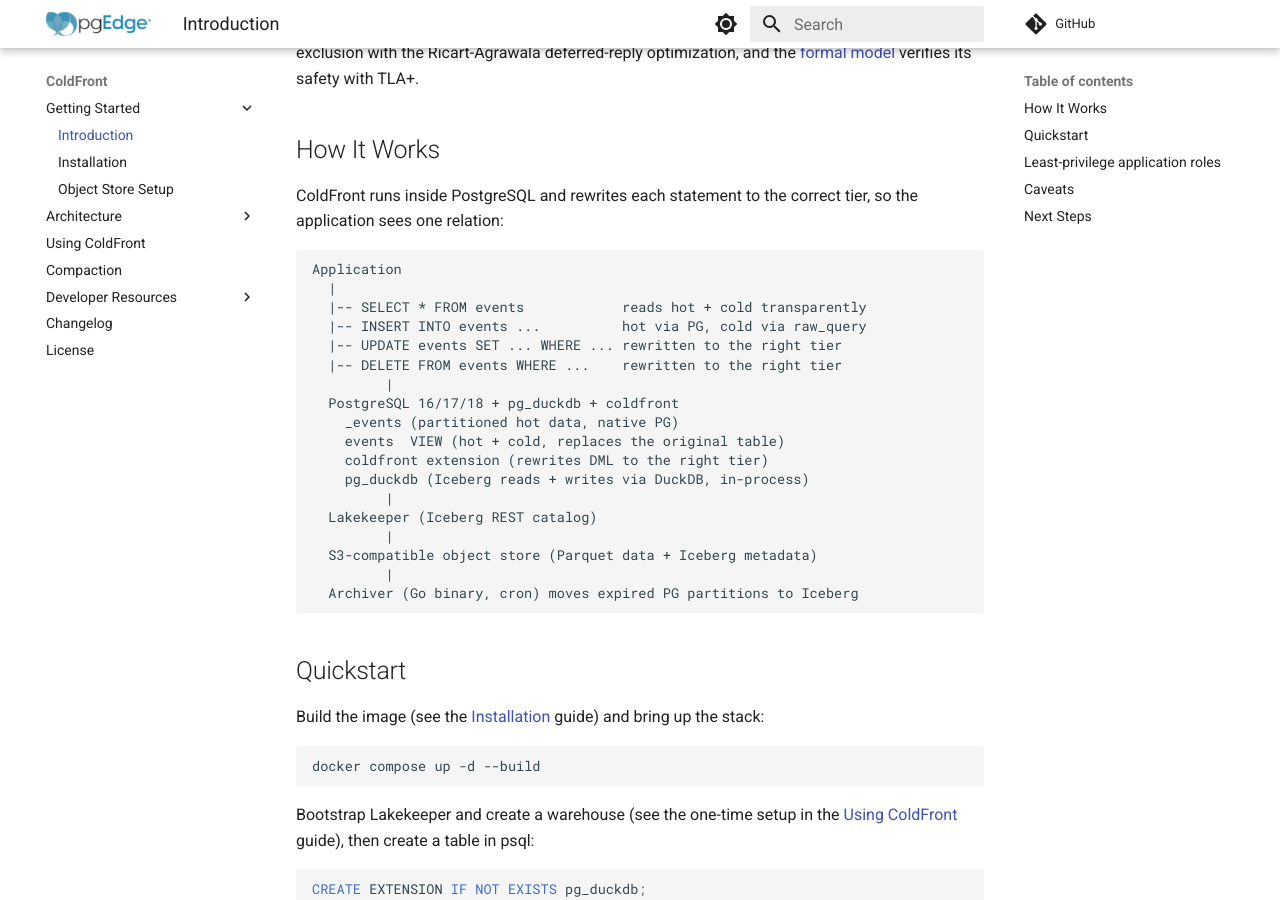
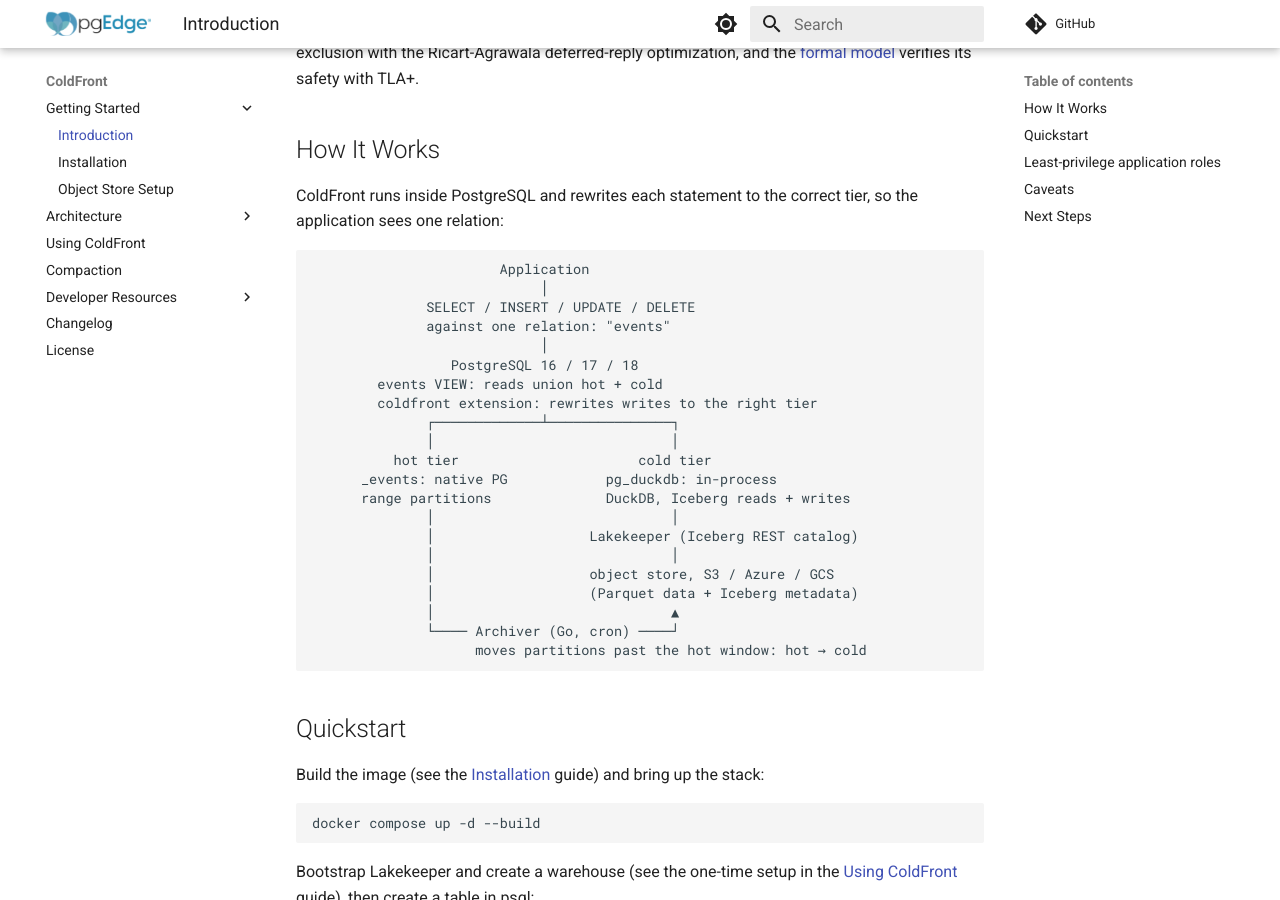
Before and after one commit to pgEdge/coldfront, an MkDocs documentation site: the page built from docs/index.md, in a window 1280 px wide and 900 px high, scrolled down 796 px. Built offline with MkDocs 1.6.1 and Material for MkDocs 9.7.7, drawn with Linux system fonts in a browser that asks for light colours; comment, search, counter and statistics services are not loaded.

Commit message:
docs: clearer How-It-Works diagram (explicit hot/cold fork, archiver placement)

````diff
--- a/docs/index.md
+++ b/docs/index.md
@@ -42,24 +42,27 @@ ColdFront runs inside PostgreSQL and rewrites each statement to the
 correct tier, so the application sees one relation:
 
 ```text
-Application
-  |
-  |-- SELECT * FROM events            reads hot + cold transparently
-  |-- INSERT INTO events ...          hot via PG, cold via raw_query
-  |-- UPDATE events SET ... WHERE ... rewritten to the right tier
-  |-- DELETE FROM events WHERE ...    rewritten to the right tier
-         |
-  PostgreSQL 16/17/18 + pg_duckdb + coldfront
-    _events (partitioned hot data, native PG)
-    events  VIEW (hot + cold, replaces the original table)
-    coldfront extension (rewrites DML to the right tier)
-    pg_duckdb (Iceberg reads + writes via DuckDB, in-process)
-         |
-  Lakekeeper (Iceberg REST catalog)
-         |
-  S3-compatible object store (Parquet data + Iceberg metadata)
-         |
-  Archiver (Go binary, cron) moves expired PG partitions to Iceberg
+                       Application
+                            │
+              SELECT / INSERT / UPDATE / DELETE
+              against one relation: "events"
+                            │
+                 PostgreSQL 16 / 17 / 18
+        events VIEW: reads union hot + cold
+        coldfront extension: rewrites writes to the right tier
+              ┌─────────────┴───────────────┐
+              │                             │
+          hot tier                      cold tier
+      _events: native PG            pg_duckdb: in-process
+      range partitions              DuckDB, Iceberg reads + writes
+              │                             │
+              │                   Lakekeeper (Iceberg REST catalog)
+              │                             │
+              │                   object store, S3 / Azure / GCS
+              │                   (Parquet data + Iceberg metadata)
+              │                             ▲
+              └──── Archiver (Go, cron) ────┘
+                    moves partitions past the hot window: hot → cold
 ```
 
 ## Quickstart
````
Also changed, not shown: README.md (+21 -18 lines).
